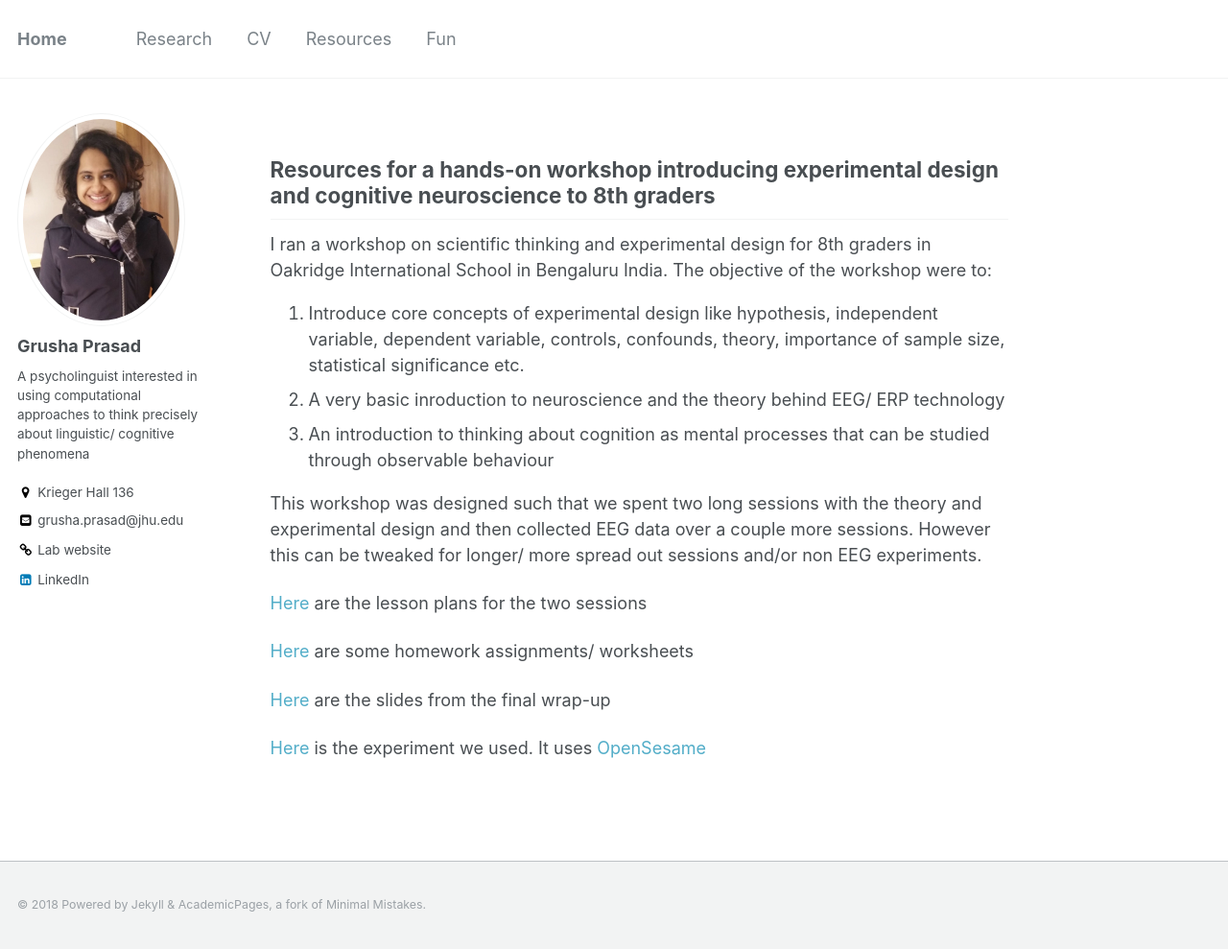
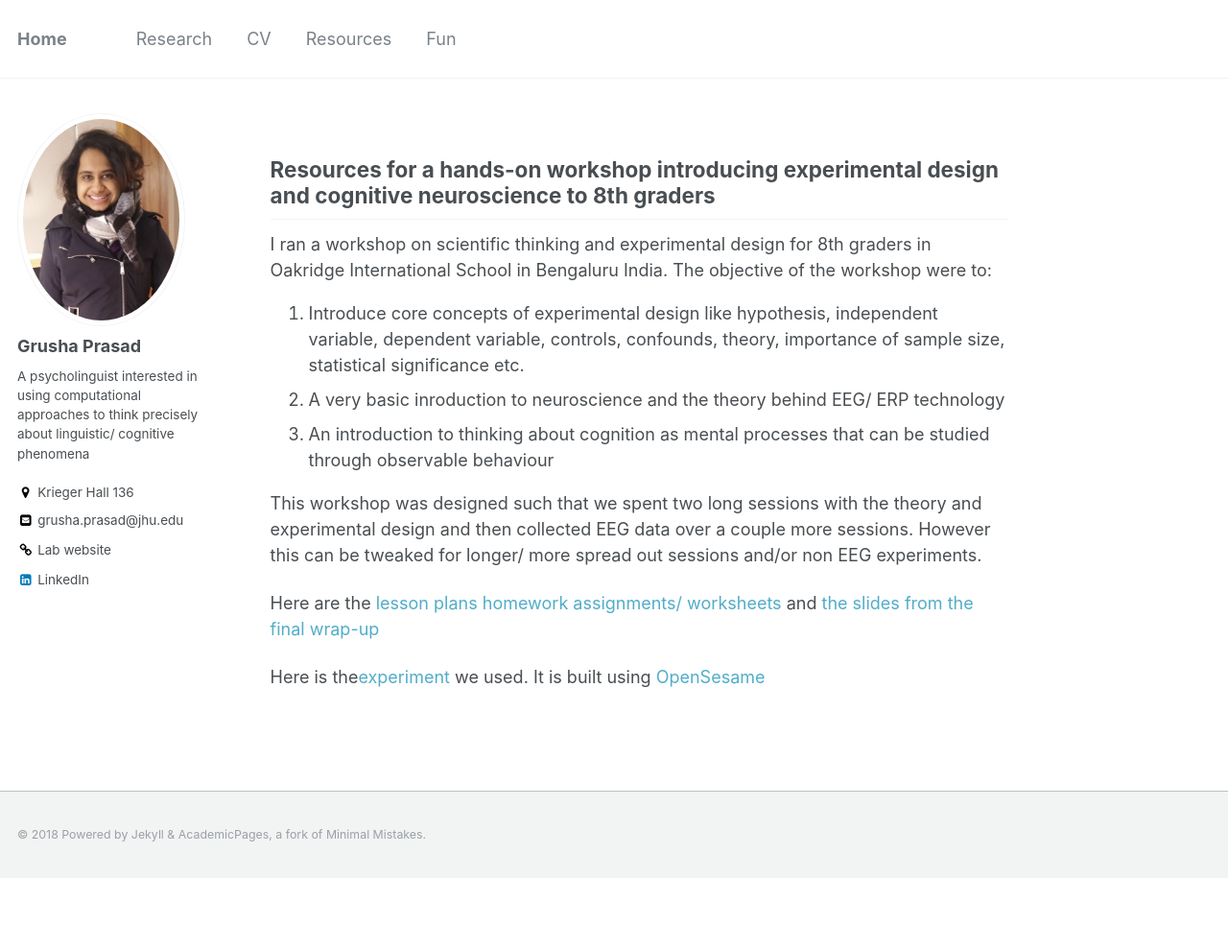
Before and after one commit to grushaprasad/grushaprasad.github.io, a Jekyll site: the page built from _pages/resources.html, in a window 1280 px wide and 989 px high. Shown: the whole window at 96% size. Built offline with Jekyll 4.4.1, drawn with Linux system fonts in a browser that asks for light colours.

Commit message:
updated resources

```diff
--- a/_pages/resources.html
+++ b/_pages/resources.html
@@ -18,7 +18,6 @@ I ran a workshop on scientific thinking and experimental design for 8th graders
     This workshop was designed such that we spent two long sessions with the theory and experimental design and then collected EEG data over a couple more sessions. However this can be tweaked for longer/ more spread out sessions and/or non EEG experiments.
 </p>
 
-<p> <a href= "/files/combined_lessonplans_updated2018.pdf" target = "_blank"> Here</a> are the lesson plans for the two sessions </p>
-<p> <a href= "/files/all_homework_edited2018.pdf" target = "_blank">Here</a> are some homework assignments/ worksheets </p>
-<p> <a href= "/files/wrapup.pdf" target = "_blank">Here</a> are the slides from the final wrap-up </p>
-<p> <a href= "/files/Experiment.zip" target = "_blank">Here</a> is the experiment we used. It uses <a href= "http://osdoc.cogsci.nl" target = "_blank">OpenSesame</a> </p>
+<p> Here are the <a href= "/files/combined_lessonplans_updated2018.pdf" target = "_blank"> lesson plans </a> <a href= "/files/all_homework_edited2018.pdf" target = "_blank">homework assignments/ worksheets</a> and <a href= "/files/wrapup.pdf" target = "_blank">the slides from the final wrap-up</a>  </p>
+
+<p> Here is the<a href= "/files/Experiment.zip" target = "_blank">experiment</a> we used. It is built using <a href= "http://osdoc.cogsci.nl" target = "_blank">OpenSesame</a> </p>
```
